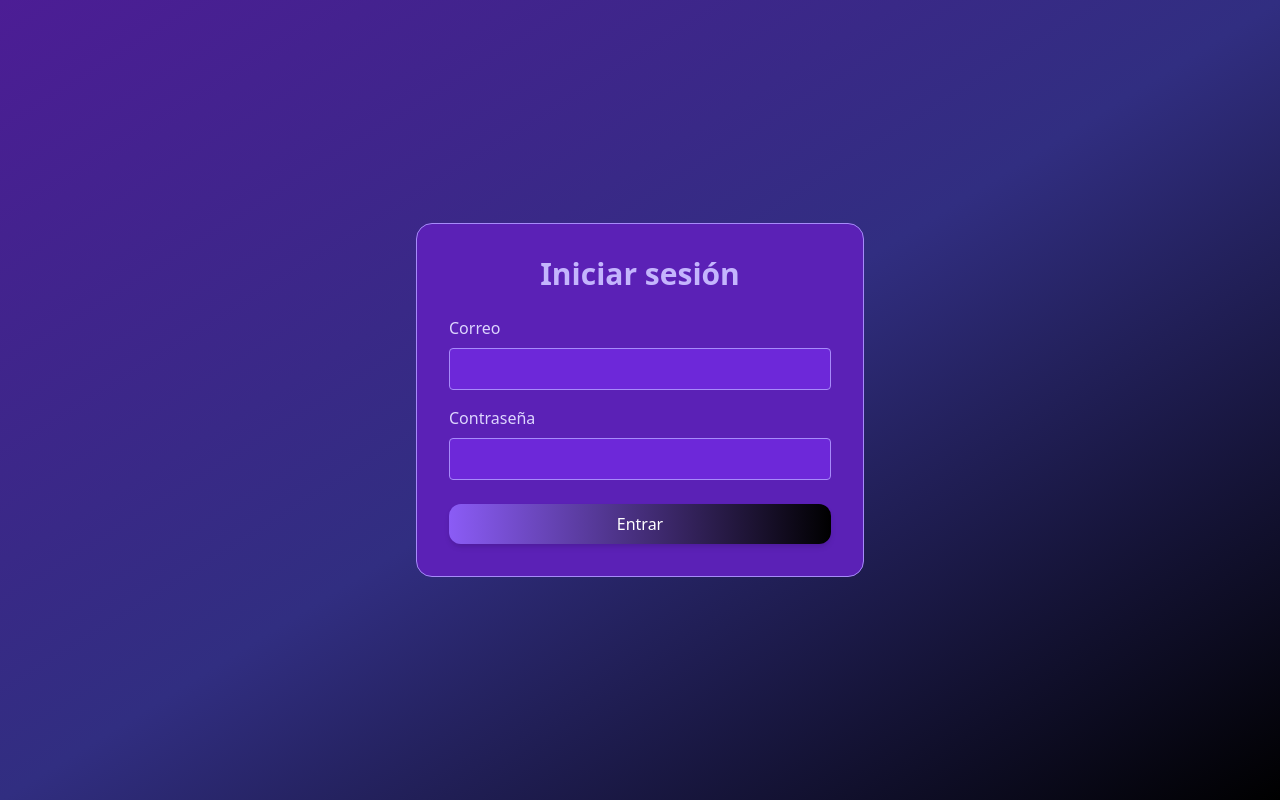
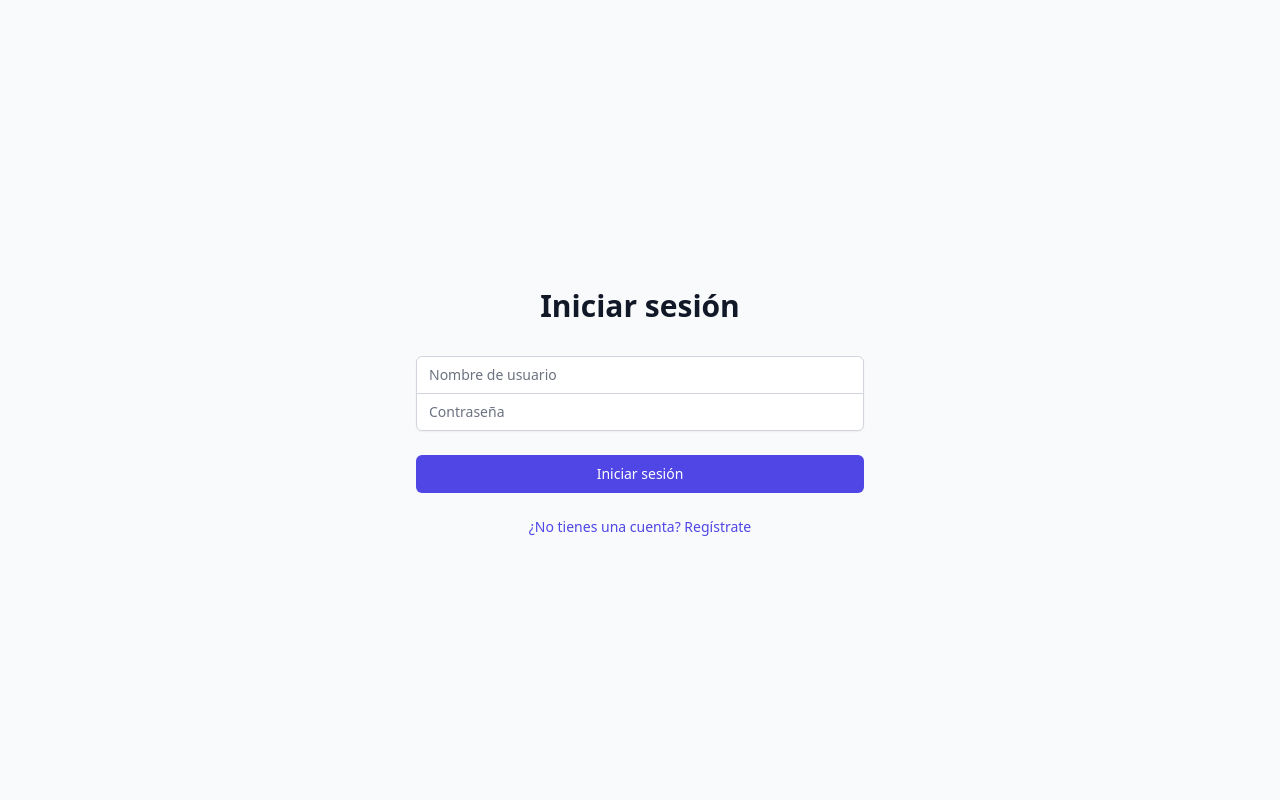
Before and after one commit to Josue-rg/Full-Stack-Challenge, a React (Vite) app in the folder frontend-web/: page /login in a window 1280 px wide. Built offline with nearby package versions, Linux system fonts and the light colour scheme; no server answers.

Commit message:
Configuracion del frontendt-web

```diff
--- a/frontend-web/src/App.tsx
+++ b/frontend-web/src/App.tsx
@@ -1,107 +1,34 @@
-import { useState } from 'react';
-import { authService } from './services/api';
-import { motion } from 'framer-motion';
-import { FaSignOutAlt } from 'react-icons/fa';
+import { BrowserRouter as Router, Routes, Route } from 'react-router-dom';
+import { AuthProvider } from './context/AuthContext';
+import LoginPage from './pages/auth/LoginPage';
+import RegisterPage from './pages/auth/RegisterPage';
+import HomePage from './pages/HomePage';
+import { ToastContainer } from 'react-toastify';
+import 'react-toastify/dist/ReactToastify.css';
 
 function App() {
-  const [email, setEmail] = useState('');
-  const [password, setPassword] = useState('');
-  const [error, setError] = useState('');
-  const [isLoggedIn, setIsLoggedIn] = useState(false);
-
-  const handleLogin = async (e: React.FormEvent) => {
-    e.preventDefault();
-    setError('');
-    try {
-      const data = await authService.login(email, password);
-      localStorage.setItem('token', data.access_token);
-      setIsLoggedIn(true);
-    } catch (err) {
-      setError('Error al iniciar sesión. Verifica tus credenciales.');
-      console.error(err);
-    }
-  };
-
-  const handleLogout = () => {
-    localStorage.removeItem('token');
-    setIsLoggedIn(false);
-    setEmail('');
-    setPassword('');
-  };
-
   return (
-    <div className="min-h-screen bg-gradient-to-br from-purple-900 via-indigo-900 to-black flex items-center justify-center p-4 font-sans">
-      <motion.div
-        className="bg-purple-800 p-8 rounded-2xl shadow-[0_0_25px_#a855f7] w-full max-w-md border border-purple-400"
-      >
-        {isLoggedIn ? (
-          <>
-            <h1 className="text-3xl font-bold text-center mb-6 text-pink-300">
-              ¡Bienvenido!
-            </h1>
-            <p className="text-center mb-6 text-purple-200">
-              Has ingresado
-            </p>
-            <button
-              onClick={handleLogout}
-              className="w-full bg-gradient-to-r from-pink-500 to-red-600 text-white py-2 px-4 rounded-xl flex items-center justify-center gap-2 hover:brightness-125 transition shadow-lg shadow-pink-500"
-            >
-              <FaSignOutAlt />
-              Cerrar sesión
-            </button>
-          </>
-        ) : (
-          <>
-            <h1 className="text-3xl font-bold text-center mb-6 text-purple-300 drop-shadow-md">
-              Iniciar sesión
-            </h1>
-
-            {error && (
-              <div className="bg-red-200 text-red-700 border border-red-500 px-4 py-3 rounded mb-4 text-sm">
-                {error}
-              </div>
-            )}
-
-            <form onSubmit={handleLogin}>
-              <div className="mb-4">
-                <label htmlFor="email" className="block text-purple-200 mb-2">
-                  Correo
-                </label>
-                <input
-                  type="email"
-                  id="email"
-                  value={email}
-                  onChange={(e) => setEmail(e.target.value)}
-                  className="w-full px-3 py-2 border border-purple-400 rounded bg-purple-700 text-white placeholder-purple-300 focus:outline-none focus:ring-2 focus:ring-pink-500"
-                  required
-                />
-              </div>
-
-              <div className="mb-6">
-                <label htmlFor="password" className="block text-purple-200 mb-2">
-                  Contraseña
-                </label>
-                <input
-                  type="password"
-                  id="password"
-                  value={password}
-                  onChange={(e) => setPassword(e.target.value)}
-                  className="w-full px-3 py-2 border border-purple-400 rounded bg-purple-700 text-white placeholder-purple-300 focus:outline-none focus:ring-2 focus:ring-pink-500"
-                  required
-                />
-              </div>
-
-              <button
-                type="submit"
-                className="w-full bg-gradient-to-r from-purple-500 to-fuchsia-600 text-white py-2 px-4 rounded-xl hover:scale-105 transition shadow-md shadow-fuchsia-500"
-              >
-                Entrar
-              </button>
-            </form>
-          </>
-        )}
-      </motion.div>
-    </div>
+    <Router>
+      <AuthProvider>
+        <Routes>
+          <Route path="/login" element={<LoginPage />} />
+          <Route path="/register" element={<RegisterPage />} />
+          <Route path="/" element={<HomePage />} />
+        </Routes>
+      </AuthProvider>
+      <ToastContainer
+        position="top-right"
+        autoClose={3000}
+        hideProgressBar={false}
+        newestOnTop={false}
+        closeOnClick
+        rtl={false}
+        pauseOnFocusLoss
+        draggable
+        pauseOnHover
+        theme="light"
+      />
+    </Router>
   );
 }
 
--- a/frontend-web/src/pages/auth/LoginPage.tsx
+++ b/frontend-web/src/pages/auth/LoginPage.tsx
@@ -1,23 +1,55 @@
-import React, { useState } from 'react';
+import React, { useState, useEffect } from 'react';
 import { useNavigate, Link } from 'react-router-dom';
 import { useAuth } from '../../context/AuthContext';
+import { toast } from 'react-toastify';
+import { authService } from '../../services/api';
+
+interface User {
+  id: string;
+  username: string;
+}
 
 const LoginPage: React.FC = () => {
-  const [email, setEmail] = useState('');
+  const [username, setUsername] = useState('');
   const [password, setPassword] = useState('');
-  const [error, setError] = useState('');
+  const [users, setUsers] = useState<User[]>([]);
   const { login } = useAuth();
   const navigate = useNavigate();
 
+  useEffect(() => {
+    const getAllUsers = async () => {
+      try {
+        const usersData = await authService.getAllUsers();
+        setUsers(usersData);
+      } catch {
+        setUsers([]);
+      }
+    };
+    getAllUsers();
+  }, []);
+
   const handleSubmit = async (e: React.FormEvent) => {
     e.preventDefault();
-    setError('');
+
+    if (!username.trim() || !password.trim()) {
+      toast.error('Por favor, completa todos los campos');
+      return;
+    }
+
+    const userExists = users.find(user =>
+      user.username.toLowerCase() === username.toLowerCase()
+    );
+
+    if (!userExists) {
+      toast.error('El usuario no existe');
+      return;
+    }
 
     try {
-      await login(email, password);
+      await login(username, password);
       navigate('/');
-    } catch (err) {
-      setError('Credenciales incorrectas. Por favor, inténtalo de nuevo.');
+    } catch {
+      toast.error('Contraseña incorrecta');
     }
   };
 
@@ -30,28 +62,21 @@ const LoginPage: React.FC = () => {
           </h2>
         </div>
 
-        {error && (
-          <div className="bg-red-100 border border-red-400 text-red-700 px-4 py-3 rounded relative" role="alert">
-            <span className="block sm:inline">{error}</span>
-          </div>
-        )}
-
         <form className="mt-8 space-y-6" onSubmit={handleSubmit}>
           <div className="rounded-md shadow-sm -space-y-px">
             <div>
-              <label htmlFor="email-address" className="sr-only">
-                Correo electrónico
+              <label htmlFor="username" className="sr-only">
+                Nombre de usuario
               </label>
               <input
-                id="email-address"
-                name="email"
-                type="email"
-                autoComplete="email"
+                id="username"
+                name="username"
+                type="text"
                 required
                 className="appearance-none rounded-none relative block w-full px-3 py-2 border border-gray-300 placeholder-gray-500 text-gray-900 rounded-t-md focus:outline-none focus:ring-indigo-500 focus:border-indigo-500 focus:z-10 sm:text-sm"
-                placeholder="Correo electrónico"
-                value={email}
-                onChange={(e) => setEmail(e.target.value)}
+                placeholder="Nombre de usuario"
+                value={username}
+                onChange={(e) => setUsername(e.target.value)}
               />
             </div>
             <div>
--- a/frontend-web/src/pages/auth/RegisterPage.tsx
+++ b/frontend-web/src/pages/auth/RegisterPage.tsx
@@ -1,33 +1,74 @@
-import React, { useState } from 'react';
+import React, { useState, useEffect } from 'react';
 import { useNavigate, Link } from 'react-router-dom';
 import { useAuth } from '../../context/AuthContext';
 import { toast } from 'react-toastify';
+import { authService } from '../../services/api';
 
+interface User {
+  id: string;
+  username: string;
+}
 
 const RegisterPage: React.FC = () => {
-  const [name, setName] = useState('');
-  const [email, setEmail] = useState('');
+  const [username, setUsername] = useState('');
   const [password, setPassword] = useState('');
   const [confirmPassword, setConfirmPassword] = useState('');
-  const [error, setError] = useState('');
+  const [users, setUsers] = useState<User[]>([]);
   const { register } = useAuth();
   const navigate = useNavigate();
+
+  useEffect(() => {
+    const getAllUsers = async () => {
+      try {
+        const usersData = await authService.getAllUsers();
+        setUsers(usersData);
+      } catch {
+        setUsers([]);
+      }
+    };
+    getAllUsers();
+  }, []);
 
   const handleSubmit = async (e: React.FormEvent) => {
     e.preventDefault();
 
-    if (password !== confirmPassword) {
-      setError('Las contraseñas no coinciden');
+    if (!username.trim() || !password.trim() || !confirmPassword.trim()) {
+      toast.error('Completa todos los campos');
       return;
     }
 
-    setError('');
+    if (username.length < 3) {
+      toast.error('El username debe tener al menos 3 caracteres');
+      return;
+    }
+
+    if (password.length < 4) {
+      toast.error('La contraseña debe tener al menos 4 caracteres');
+      return;
+    }
+
+    if (password !== confirmPassword) {
+      toast.error('Las contraseñas no coinciden');
+      return;
+    }
+
+    const userExists = users.find(user =>
+      user.username.toLowerCase() === username.toLowerCase()
+    );
+
+    if (userExists) {
+      toast.error('El nombre de usuario ya está en uso');
+      return;
+    }
 
     try {
-      await register(name, email, password);
-      navigate('/');
-    } catch (err) {
-      setError('Error al crear la cuenta. Por favor, inténtalo de nuevo.');
+      await register(username, password);
+      toast.success('¡Cuenta creada exitosamente!');
+      setUsername('');
+      setPassword('');
+      setConfirmPassword('');
+    } catch {
+      return;
     }
   };
 
@@ -40,43 +81,21 @@ const RegisterPage: React.FC = () => {
           </h2>
         </div>
 
-        {error && (
-          <div className="bg-red-100 border border-red-400 text-red-700 px-4 py-3 rounded relative" role="alert">
-            <span className="block sm:inline">{error}</span>
-          </div>
-        )}
-
         <form className="mt-8 space-y-6" onSubmit={handleSubmit}>
           <div className="rounded-md shadow-sm -space-y-px">
             <div>
-              <label htmlFor="name" className="sr-only">
-                Nombre completo
+              <label htmlFor="username" className="sr-only">
+                Nombre de usuario
               </label>
               <input
-                id="name"
-                name="name"
+                id="username"
+                name="username"
                 type="text"
                 required
                 className="appearance-none rounded-none relative block w-full px-3 py-2 border border-gray-300 placeholder-gray-500 text-gray-900 rounded-t-md focus:outline-none focus:ring-indigo-500 focus:border-indigo-500 focus:z-10 sm:text-sm"
-                placeholder="Nombre completo"
-                value={name}
-                onChange={(e) => setName(e.target.value)}
-              />
-            </div>
-            <div>
-              <label htmlFor="email-address" className="sr-only">
-                Correo electrónico
-              </label>
-              <input
-                id="email-address"
-                name="email"
-                type="email"
-                autoComplete="email"
-                required
-                className="appearance-none rounded-none relative block w-full px-3 py-2 border border-gray-300 placeholder-gray-500 text-gray-900 focus:outline-none focus:ring-indigo-500 focus:border-indigo-500 focus:z-10 sm:text-sm"
-                placeholder="Correo electrónico"
-                value={email}
-                onChange={(e) => setEmail(e.target.value)}
+                placeholder="Nombre de usuario"
+                value={username}
+                onChange={(e) => setUsername(e.target.value)}
               />
             </div>
             <div>
```
Also changed, not shown: frontend-web/src/context/AuthContext.tsx (+13 -15 lines), frontend-web/src/services/api.ts (+13 -5 lines), 2 other files (tests, documents, lock files or other folders).
